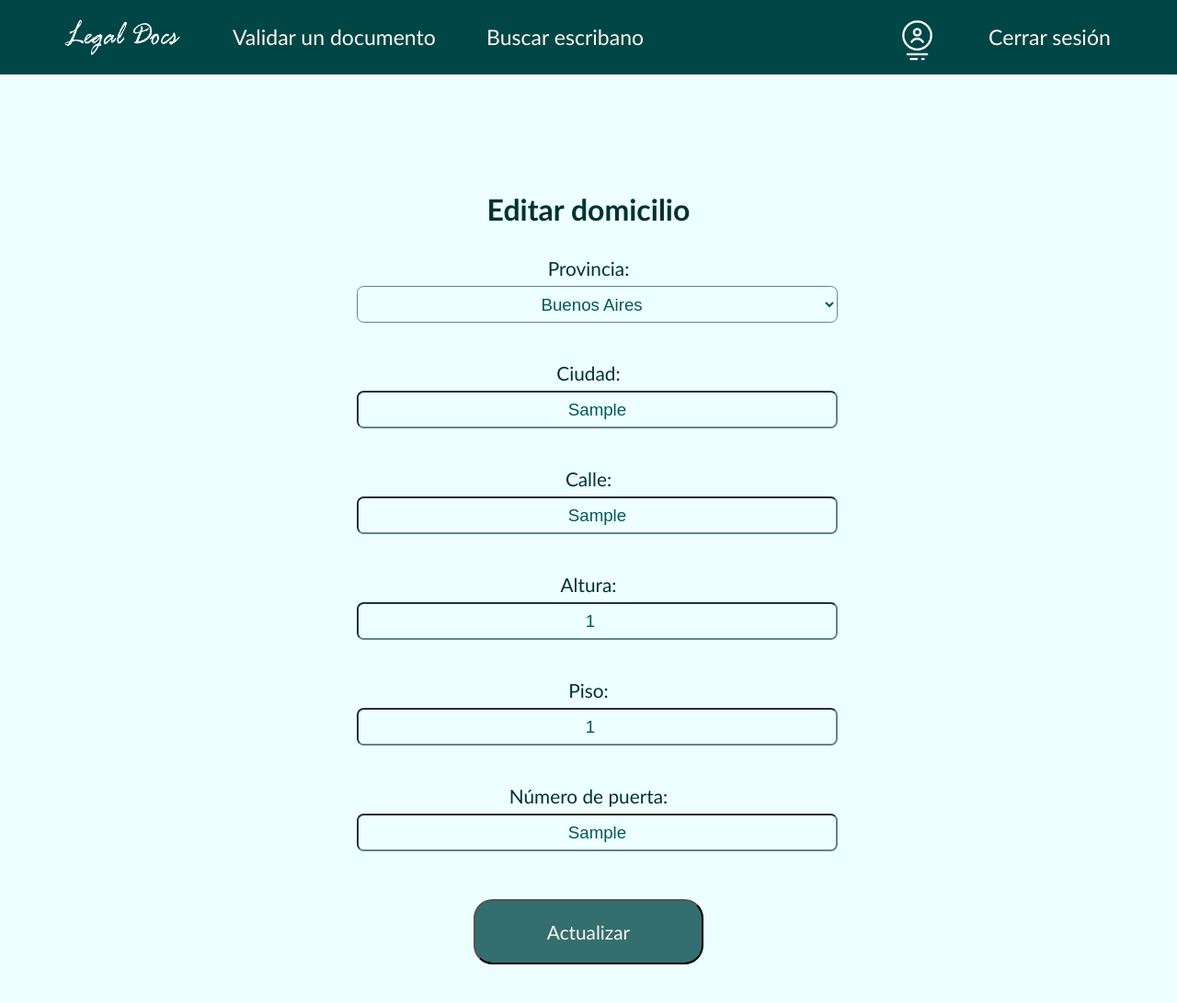
After one commit to Informatorio2021COM05/legalDocs, a Django app: page /cuentas/editar_escribano/1 in a window 1280 px wide. The commit adds this page. Shown: the whole page at 92% size. Run offline with Django 3.2, Linux system fonts and the light colour scheme; a user stored in the database is signed in; tables that the repository leaves empty hold one stand-in row (values such as "Sample post").

Commit message:
Añadida funcionalidad para editar datos del domicilio de escribano

```diff
--- a/cuentas/forms.py
+++ b/cuentas/forms.py
@@ -1,5 +1,7 @@
 from django.contrib.auth.forms import UserCreationForm, UserChangeForm
+from django.db.models import fields
 from django.db.models.query_utils import Q
+from django.forms.models import ModelForm
 from .models import CustomUser, Escribano
 from django import forms
 
@@ -69,3 +71,24 @@ class EscribanoCreationForm(UserCreationForm):
             numeroPuerta = numeroPuerta
             )
         return user
+
+class EscribanoEditForm(ModelForm):
+    opciones = (('Buenos Aires', 'Buenos Aires'), ('Capital Federal', 'Capital Federal'),
+    ('Catamarca', 'Catamarca'), ('Chaco', 'Chaco'), ('Chubut', 'Chubut'),
+    ('Córdoba', 'Córdoba'), ('Corrientes', 'Corrientes'), ('Entre Ríos', 'Entre Ríos'),
+    ('Formosa', 'Formosa'), ('Jujuy', 'Jujuy'), ('La Pampa', 'La Pampa'),
+    ('La Rioja', 'La Rioja'), ('Mendoza', 'Mendoza'), ('Misiones', 'Misiones'),
+    ('Neuquén', 'Neuquén'), ('Río Negro', 'Río Negro'), ('Salta', 'Salta'),
+    ('San Juan', 'San Juan'), ('San Luis', 'San Luis'), ('Santa Cruz', 'Santa Cruz'),
+    ('Santa Fe', 'Santa Fe'), ('Santiago del Estero', 'Santiago del Estero'),
+    ('Tierra del Fuego', 'Tierra del Fuego'), ('Tucumán', 'Tucumán'),
+    )
+
+    provincia = forms.ChoiceField(choices=opciones)
+    ciudad = forms.CharField(max_length=50)
+    calle = forms.CharField(max_length=50)
+    piso = forms.IntegerField(required=False)
+
+    class Meta:
+        model = Escribano
+        fields = ('provincia', 'ciudad', 'calle', 'altura', 'piso', 'numeroPuerta')
--- a/cuentas/models.py
+++ b/cuentas/models.py
@@ -18,10 +18,10 @@ class CustomUser(AbstractUser):
 
 class Escribano(models.Model):
     customuser_ptr = models.OneToOneField(CustomUser, on_delete=models.CASCADE, primary_key=True)
-    matricula = models.IntegerField()
+    matricula = models.IntegerField(verbose_name= 'Matrícula')
     provincia = models.CharField(max_length=19)
     ciudad = models.CharField(max_length=50)
     calle = models.CharField(max_length=50)
     altura = models.IntegerField()
     piso = models.IntegerField(null=True, blank=True)
-    numeroPuerta = models.CharField(max_length=4, blank=True, default= '')
+    numeroPuerta = models.CharField(max_length=4, blank=True, default= '', verbose_name= 'Número de puerta')
--- a/cuentas/urls.py
+++ b/cuentas/urls.py
@@ -1,6 +1,5 @@
 from django.urls import path
-from .views import SignUpView, SignUpSuccesfulView, EscribanoSignUpView, PerfilUsuario
-from cuentas.views import EditarUsuarioView
+from .views import SignUpView, SignUpSuccesfulView, EscribanoSignUpView, PerfilUsuario, EditarUsuarioView, EditarEscribanoView
 
 
 app_name = 'cuentas'
@@ -10,4 +9,5 @@ urlpatterns = [
     path('registro_exitoso', SignUpSuccesfulView.as_view(), name='registro_exitoso'),
     path('perfil/<int:pk>', PerfilUsuario.as_view(), name= 'perfil'),
     path('editar_perfil/<int:pk>', EditarUsuarioView.as_view(), name= 'editar_perfil'),
+    path('editar_escribano/<int:pk>', EditarEscribanoView.as_view(), name= 'editar_escribano'),
 ]
--- a/cuentas/views.py
+++ b/cuentas/views.py
@@ -1,6 +1,6 @@
 from django.urls.base import set_urlconf
-from .forms import CustomUserCreationForm, EscribanoCreationForm
-from .models import CustomUser
+from .forms import CustomUserCreationForm, EscribanoCreationForm, EscribanoEditForm
+from .models import CustomUser, Escribano
 from django.urls import reverse_lazy, reverse
 from django.views.generic import TemplateView, ListView, DetailView
 from django.views.generic.edit import CreateView, UpdateView
@@ -38,13 +38,13 @@ class PerfilUsuario(LoginRequiredMixin, UserPassesTestMixin, DetailView):
         return obj.id == self.request.user.id
 
 
+
 class EditarUsuarioView(LoginRequiredMixin, UserPassesTestMixin, UpdateView):
     model = CustomUser
+    fields = ('username', 'nombre', 'apellido', 'dni')
     template_name = 'registration/editar_perfil.html'
-    fields = ('username', 'nombre', 'apellido', 'dni')
     login_url = '/cuentas/login/'
     success_url = reverse_lazy('cuentas:perfil')
-
 
     def test_func(self):
         obj = self.get_object()
@@ -56,3 +56,19 @@ class EditarUsuarioView(LoginRequiredMixin, UserPassesTestMixin, UpdateView):
     # No muestra el id
     # def get_object(self, queryset:None):
     #     return self.request.user
+
+
+
+class EditarEscribanoView(LoginRequiredMixin, UserPassesTestMixin, UpdateView):
+    model = Escribano
+    form_class = EscribanoEditForm
+    template_name = 'registration/editar_escribano.html'
+    login_url = '/cuentas/login/'
+    success_url = reverse_lazy('cuentas:perfil')
+
+    def test_func(self):
+        obj = self.get_object()
+        return obj.customuser_ptr == self.request.user
+
+    def get_success_url(self):
+        return reverse('cuentas:perfil', kwargs={'pk': self.request.user.id})
--- /dev/null
+++ b/templates/registration/editar_escribano.html
@@ -0,0 +1,12 @@
+{% extends 'base.html' %}
+
+{% block titulo %}Editar domicilio{% endblock titulo %}
+
+{% block content %}
+    <h1>Editar domicilio</h1>
+    <form action="" method="post">
+        {% csrf_token %}
+        {{ form.as_p }}
+        <button type="submit">Actualizar</button>
+    </form>
+{% endblock content %}
--- a/templates/registration/perfil_usuario.html
+++ b/templates/registration/perfil_usuario.html
@@ -5,15 +5,16 @@
 {% block content %}
     <h2>¡Hola {{ customuser.nombre }}!</h2><br>
 
+    <p><a href="{% url 'cuentas:editar_perfil' customuser.pk %}" class="boton">Editar perfil</a></p><br>
     {% if customuser.is_escribano %}
         <p><a href="{% url 'principal:cargar_documento' %}" class="boton">Cargar un documento</a></p><br>
         <p><a href="{% url 'principal:documentos' %}" class="boton">Ver documentos cargados</a></p><br>
+        <p><a href="{% url 'cuentas:editar_escribano' customuser.pk %}" class="boton">Editar datos del domicilio</a></p><br>
     {% else %}
         <p><a href="{% url 'principal:documentos' %}" class="boton">Ver mis documentos</a></p><br>
     {% endif %}
 
     <p><a href="{% url 'principal:lista_turnos' %}" class="boton">Ver mis turnos</a></p><br>
-    <p><a href="{% url 'cuentas:editar_perfil' customuser.pk %}" class="boton">Editar perfil</a></p>
     <br><br><br>
 
 {% endblock content %}
```
Also changed, not shown: templates/registration/editar_perfil.html (+0 -7 lines).
